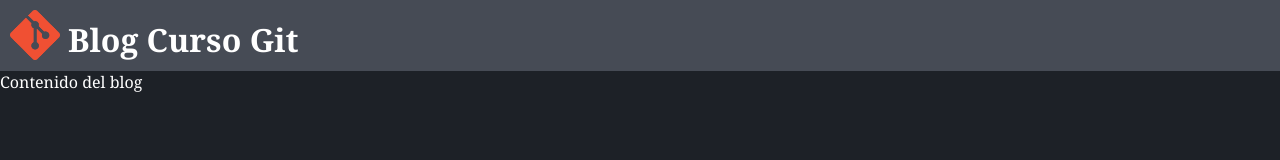
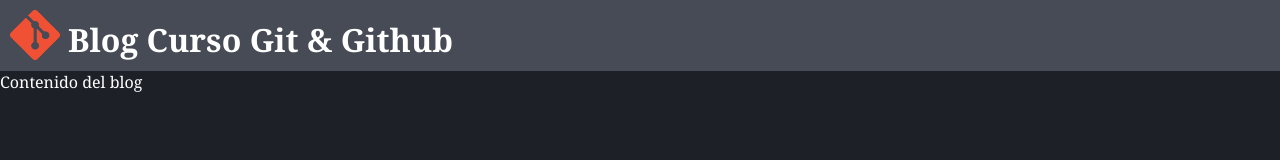
Before and after one commit to CesarsEren/curso-git, a plain HTML site: page index.html in a window 1280 px wide. Drawn offline with Linux system fonts and the light colour scheme.

Commit message:
change title , & Github

```diff
--- a/index.html
+++ b/index.html
@@ -10,10 +10,11 @@
   <body>
     <div class="bar">
       <img class="logo"  src="img/Git-Icon.png" alt="" />
-      <h1>Blog Curso Git</h1>
+      <h1>Blog Curso Git & Github</h1>
     </div>
     <div>
         Contenido del blog
     </div>
+    <div></div>
   </body>
 </html>
```
